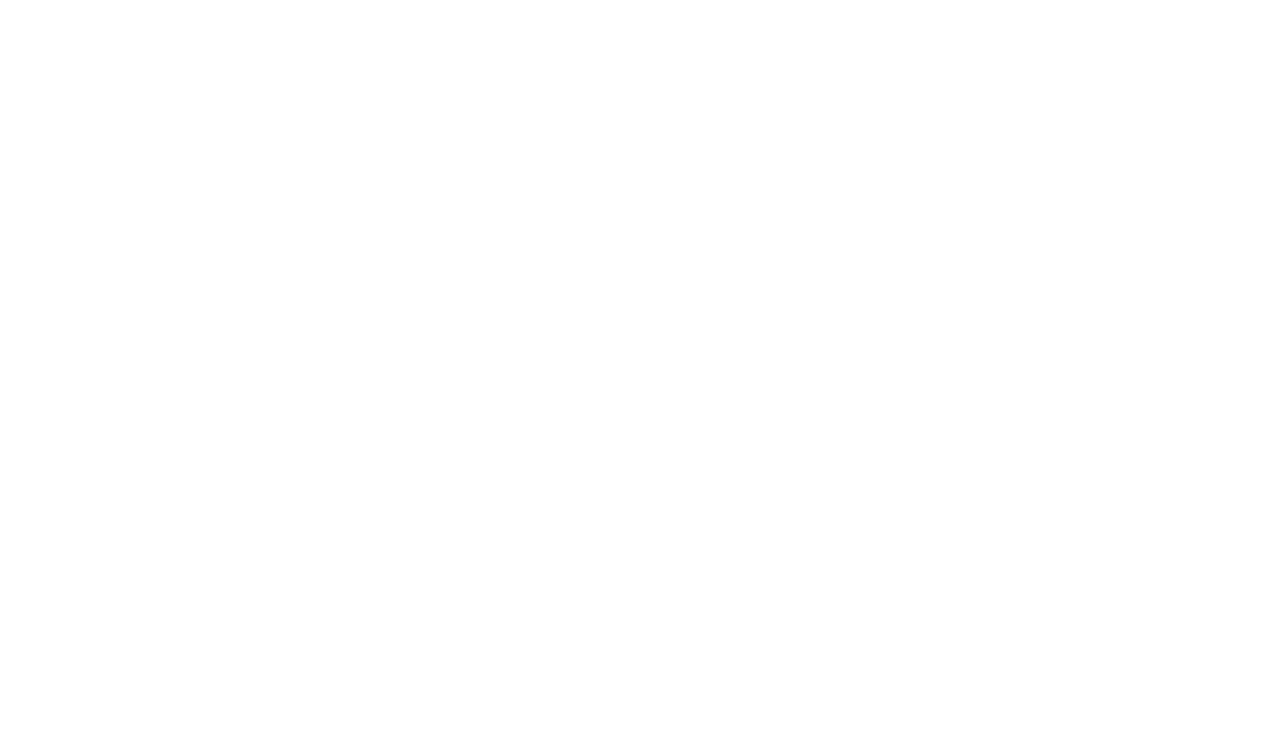
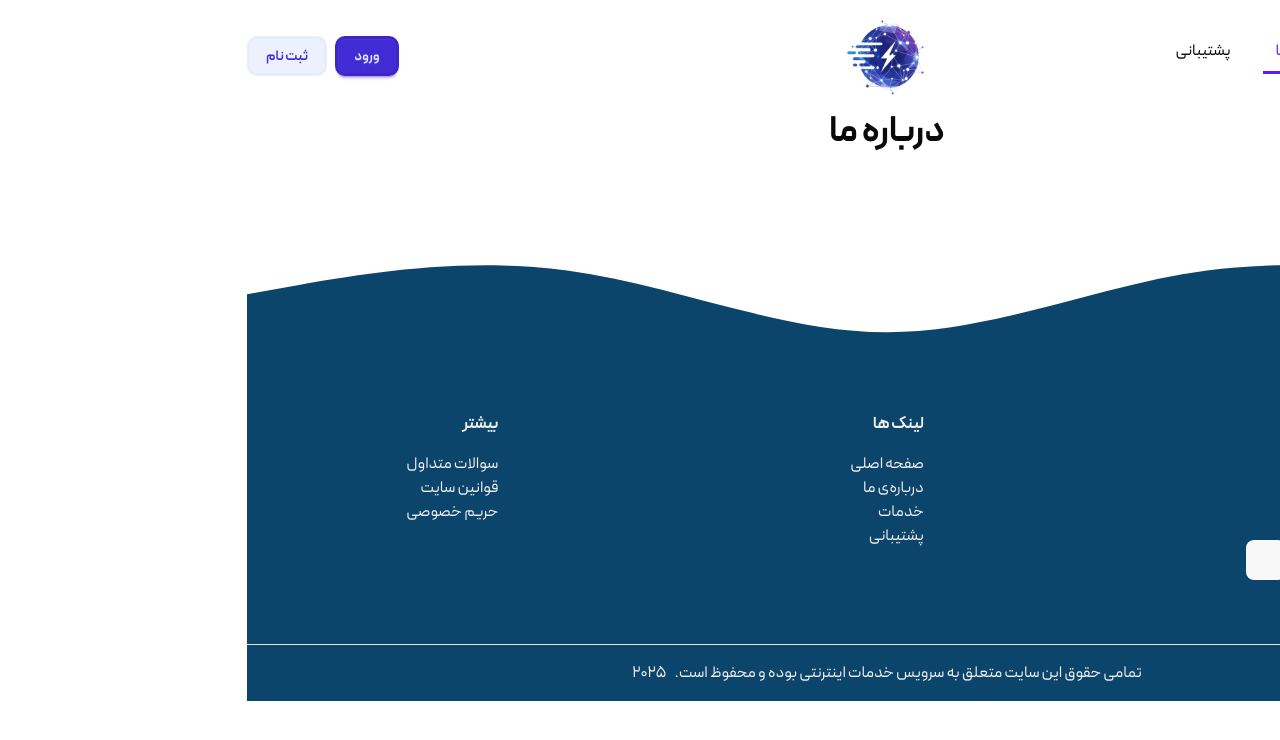
Before and after one commit to amir-hosein-003/online-service, a Next.js app: page /about in a window 1280 px wide. Before the commit this address had no page. Shown: the top 740 px of the page. Built offline with nearby package versions, Linux system fonts and the light colour scheme; some icons are missing.

Commit message:
fix activeLink.tsx bug and create pages file

```diff
--- a/app/(admin)/layout.tsx
+++ b/app/(admin)/layout.tsx
@@ -32,7 +32,7 @@ const layout = ({ children }: Props) => {
             orientation="vertical"
             className="mr-2 data-[orientation=vertical]:h-4"
           />
-         <DashboardBreadcrumb />
+          <DashboardBreadcrumb />
         </header>
         <ScrollArea
           dir="rtl"
--- /dev/null
+++ b/app/(root)/about/page.tsx
@@ -0,0 +1,11 @@
+import React from "react";
+
+const AboutPage = () => {
+  return (
+    <div>
+      <h1 className="text-center font-bold text-4xl">درباره ما</h1>
+    </div>
+  );
+};
+
+export default AboutPage;
--- /dev/null
+++ b/app/(root)/services/page.tsx
@@ -0,0 +1,11 @@
+import React from "react";
+
+const ServicesPage = () => {
+  return (
+    <div>
+      <h1 className="text-center font-bold text-4xl">خدمات</h1>
+    </div>
+  );
+};
+
+export default ServicesPage;
--- /dev/null
+++ b/app/(root)/support/page.tsx
@@ -0,0 +1,11 @@
+import React from "react";
+
+const SupportPage = () => {
+  return (
+    <div>
+      <h1 className="text-center font-bold text-4xl">پشتیبانی</h1>
+    </div>
+  );
+};
+
+export default SupportPage;
--- a/components/ui/activeLink.tsx
+++ b/components/ui/activeLink.tsx
@@ -12,14 +12,15 @@ interface Props {
 
 const ActiveLink = ({ children, href, className }: Props) => {
   const pathName = usePathname();
+  const isActive = pathName === href || pathName.startsWith(`${href}/`);
   return (
     <Link
       href={href}
-      className={`group flex flex-col items-center justify-between gap-2 w-18 ${pathName.startsWith(href) && "text-primary"} ${className}`}
+      className={`group flex flex-col items-center justify-between gap-2 w-18 ${isActive ? "text-primary" : ""} ${className}`}
     >
       {children}
       <span
-        className={`h-[3px] w-0 group-hover:w-full bg-primary transition-all duration-300 ${pathName.startsWith(href) && "w-full"}`}
+        className={`h-[3px] w-0 group-hover:w-full bg-primary transition-all duration-300 ${isActive ? "w-full" : ""}`}
       />
     </Link>
   );
```
